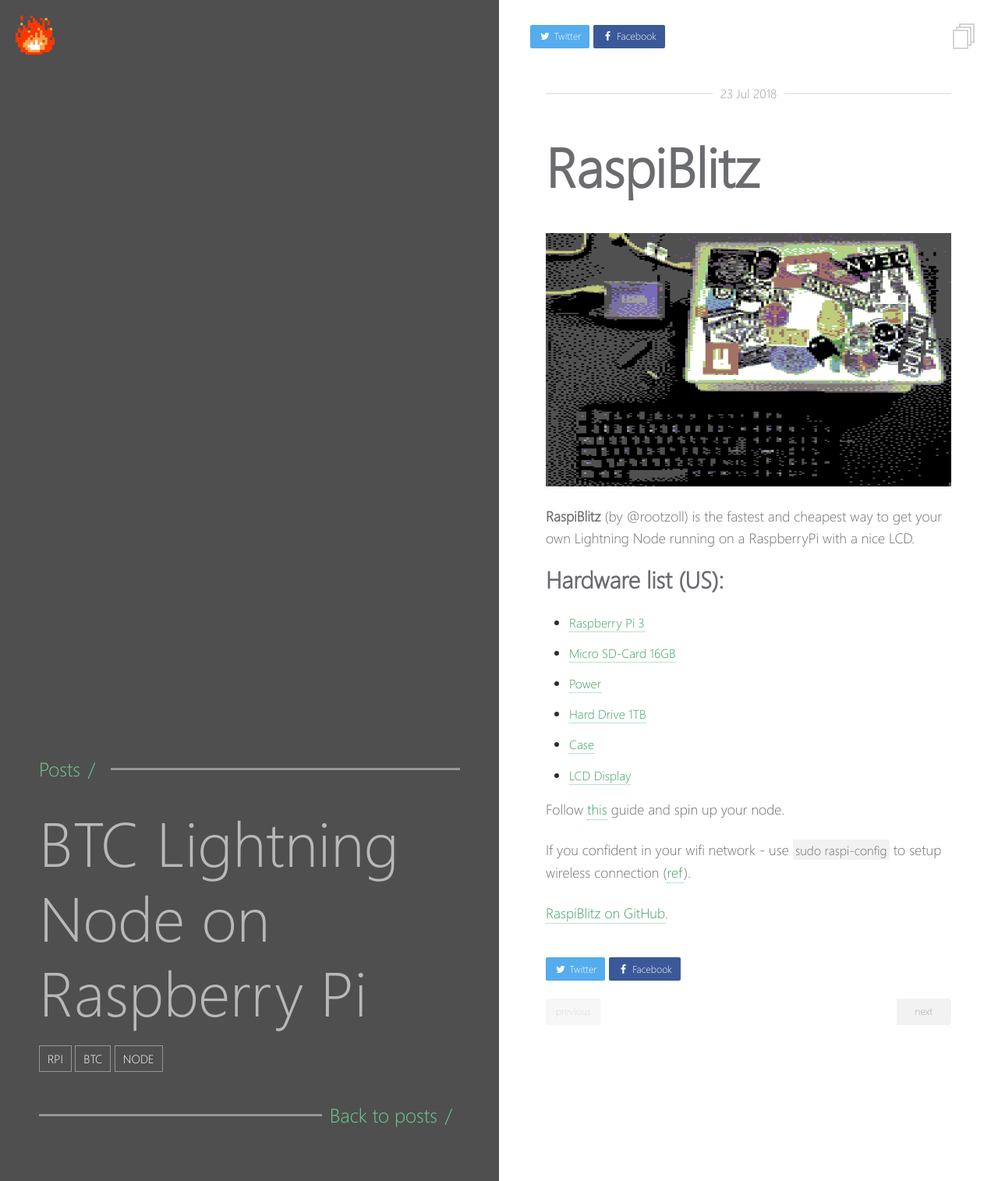
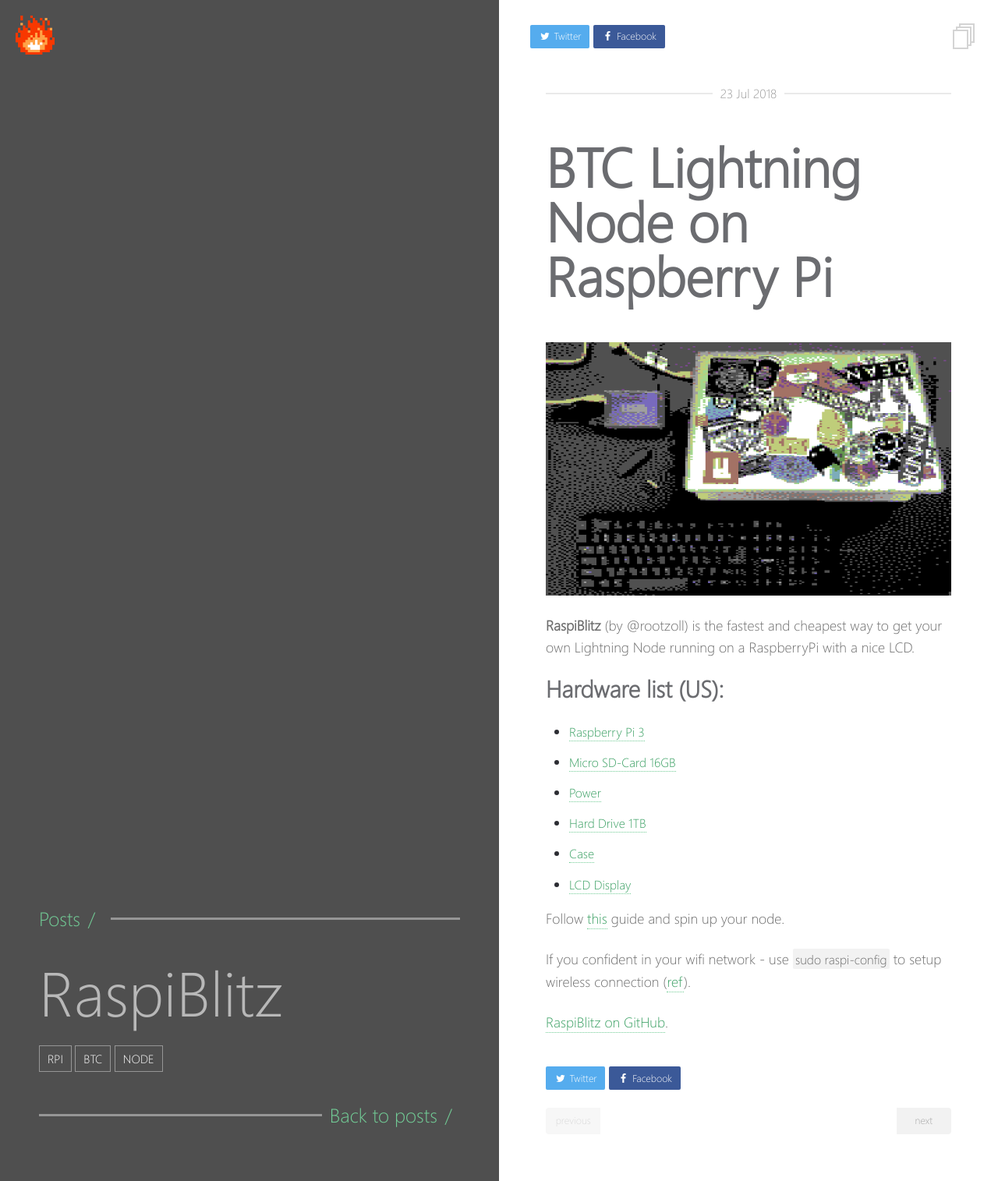
Before and after one commit to charlesrocket/charlesrocket.github.io, a Jekyll site: the page built from _posts/2018-07-23-raspiblitz.md, in a window 1280 px wide. Shown: the whole page at 78% size. Built offline with Jekyll 4.4.1, drawn with Linux system fonts in a browser that asks for light colours; part of the change alters nothing that is shown.

```diff
--- a/_posts/2018-07-23-raspiblitz.md
+++ b/_posts/2018-07-23-raspiblitz.md
@@ -1,6 +1,6 @@
 ---
 layout: post
-title: "BTC Lightning Node on Raspberry Pi"
+title: "RaspiBlitz"
 image: images/rpi-mbp.gif
 categories:
   - hardware
@@ -9,7 +9,7 @@ tags:
   - btc
   - node
 ---
-# RaspiBlitz
+# BTC Lightning Node on Raspberry Pi
 
 {% raw %}<img src="/images/rpi-mbp.jpg" alt="rpi-mbp-8bit">{% endraw %}
 
```
